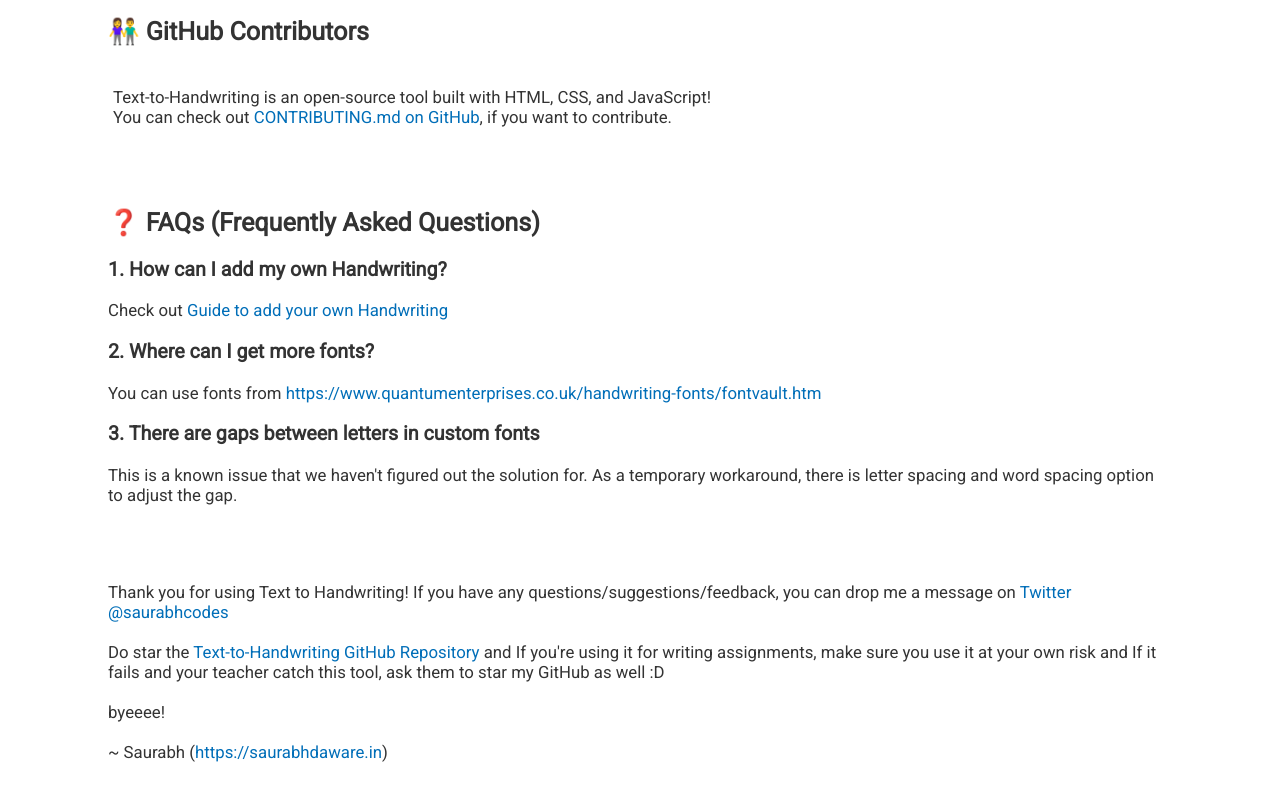
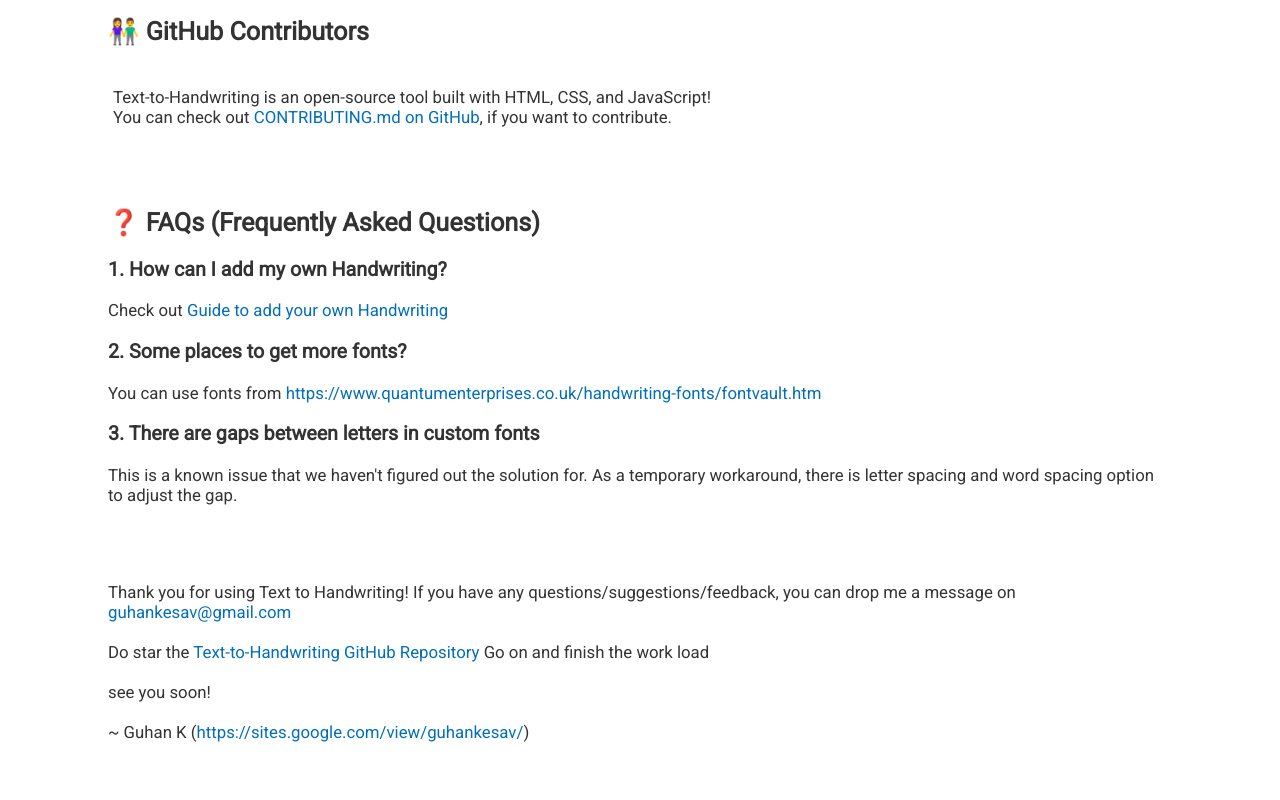
Before and after one commit to guhankesav/text_to_handwriting, a website with bundled scripts: page index.html in a window 1280 px wide. Shown: the part 2226-3026 px from the top of the page. Built offline with nearby package versions, Linux system fonts and the light colour scheme; no server answers; a web font is replaced by a local one.

Commit message:
Update index.html

```diff
--- a/index.html
+++ b/index.html
@@ -508,7 +508,7 @@
           </p>
         </div>
         <div>
-          <h3>2. Where can I get more fonts?</h3>
+          <h3>2. Some places to get more fonts?</h3>
           <p>
             You can use fonts from
             <a
@@ -530,16 +530,14 @@
     <footer style="padding: 40px 0px 10px 0px;">
       Thank you for using Text to Handwriting! If you have any
       questions/suggestions/feedback, you can drop me a message on
-      <a href="https://twitter.com/saurabhcodes">Twitter @saurabhcodes</a>
+      <a href="https://guhankesav@gmail.com">guhankesav@gmail.com</a>
       <br /><br />Do star the
-      <a href="https://github.com/saurabhdaware/text-to-handwriting"
+      <a href="https://github.com/guhankesav/text_to_handwriting"
         >Text-to-Handwriting GitHub Repository</a
       >
-      and If you're using it for writing assignments, make sure you use it at
-      your own risk and If it fails and your teacher catch this tool, ask them
-      to star my GitHub as well :D <br />
-      <br />byeeee! <br /><br />
-      ~ Saurabh (<a href="https://saurabhdaware.in">https://saurabhdaware.in</a
+      Go on and finish the work load <br />
+      <br />see you soon! <br /><br />
+      ~ Guhan K (<a href="https://sites.google.com/view/guhankesav/">https://sites.google.com/view/guhankesav/</a
       >)
     </footer>
 
@@ -588,7 +586,7 @@
     <!-- GitHub Corner logo -->
     <a
       tabindex="0"
-      href="https://github.com/saurabhdaware/text-to-handwriting"
+      href="https://github.com/guhankesav/text_to_handwriting"
       rel="noopener noreferrer"
       target="_blank"
       class="github-corner"
```
